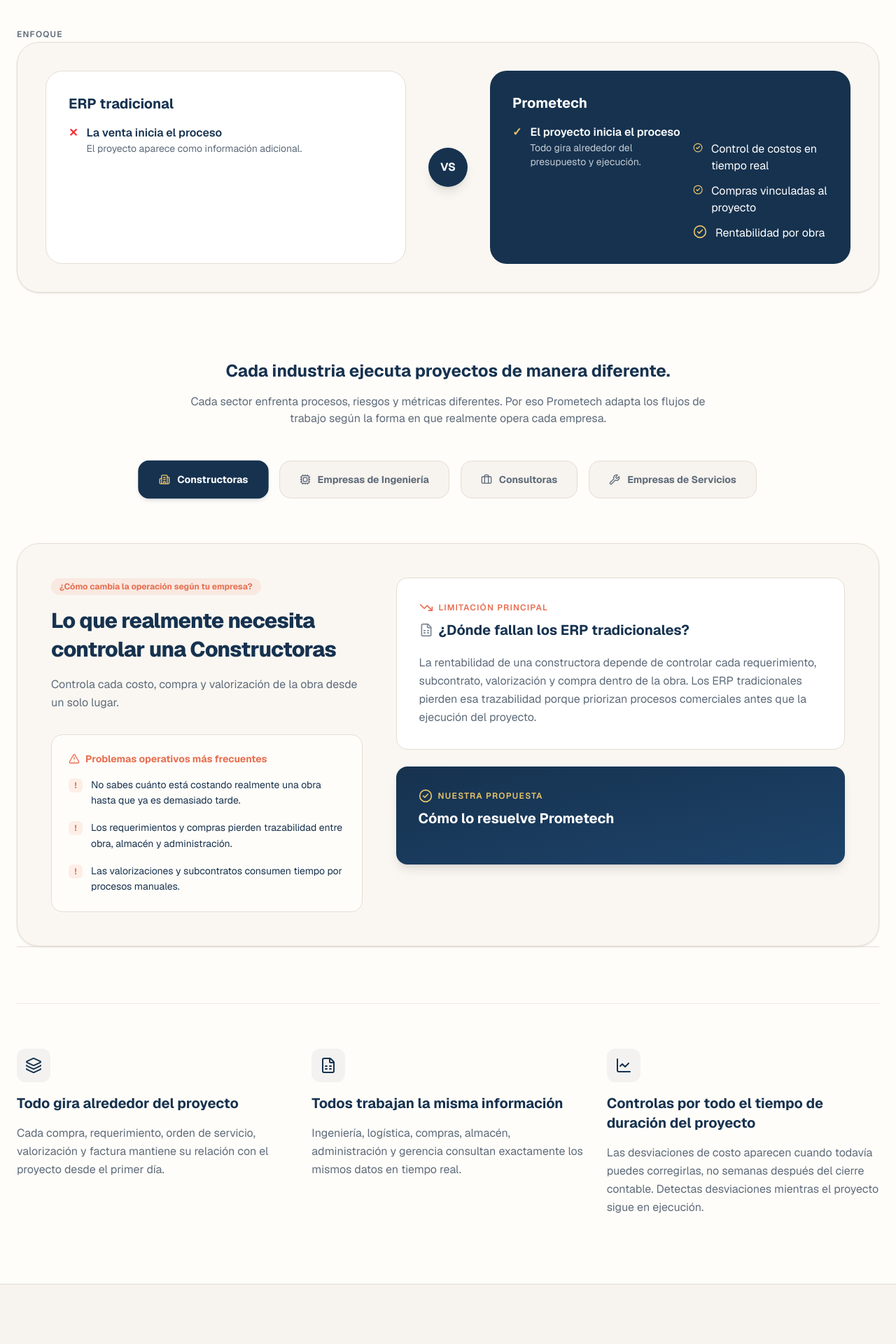
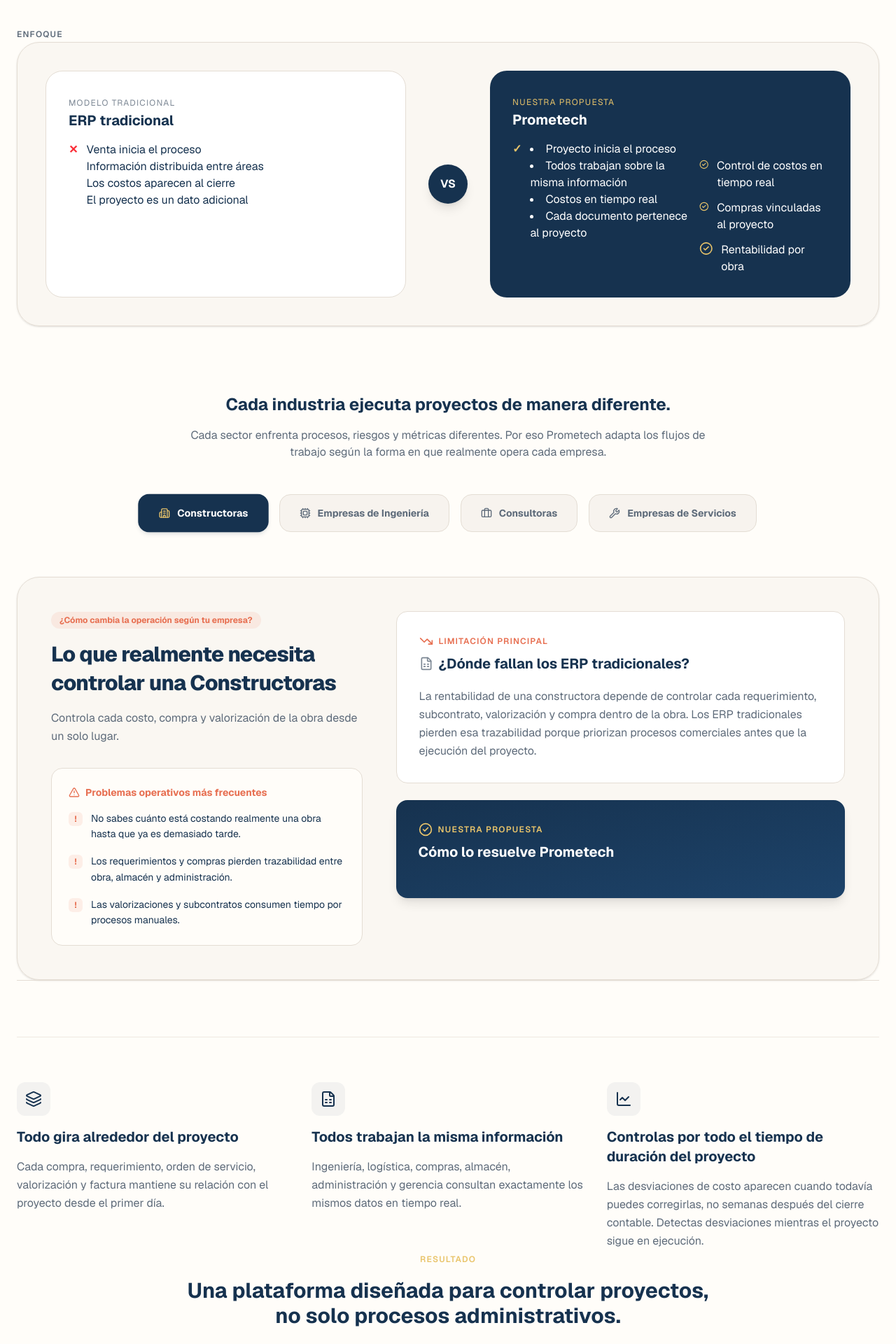
Before and after one commit to alexandermerino-prometech/landing-page, a Next.js app: page / in a window 1280 px wide. Shown: the part 1540-3460 px from the top of the page at 70% size. Built offline with nearby package versions, Linux system fonts and the light colour scheme.

Commit message:
fixing issues in ConceptoErp

```diff
--- a/app/components/ConceptoErp.tsx
+++ b/app/components/ConceptoErp.tsx
@@ -133,6 +133,9 @@ export default function ConceptoErp() {
 
         <div id="comparacion" className="mb-24 grid lg:grid-cols-[1fr_auto_1fr] gap-8 items-stretch bg-[#F7F3EE]/60 border border-[#E4DDD4] rounded-[32px] p-10 shadow-sm">
           <div className="rounded-3xl border border-[#E4DDD4] p-8 bg-white">
+            <span className="text-xs uppercase tracking-widest text-[#7C8794]">
+            Modelo tradicional
+            </span>
             <h3 className="font-bold text-xl mb-4">
               ERP tradicional
             </h3>
@@ -141,12 +144,18 @@ export default function ConceptoErp() {
               <li className="flex gap-3">
                   <span className="text-red-500 font-bold">✕</span>
                   <div>
-                      <p className="font-semibold text-[#16324F]">
-                          La venta inicia el proceso
-                      </p>
-                      <p className="text-sm text-[#5E6B7A]">
-                          El proyecto aparece como información adicional.
-                      </p>
+                      <li>
+                      Venta inicia el proceso
+                      </li>
+                      <li>
+                      Información distribuida entre áreas
+                      </li>
+                      <li>
+                      Los costos aparecen al cierre
+                      </li>
+                      <li>
+                      El proyecto es un dato adicional
+                      </li>
                   </div>
               </li>
             </ul>
@@ -159,6 +168,9 @@ export default function ConceptoErp() {
           </div>
 
           <div className="rounded-3xl bg-[#16324F] text-white p-8">
+            <span className="text-xs uppercase tracking-widest text-[#E9C46A]">
+            Nuestra propuesta
+            </span>
             <h3 className="font-bold text-xl mb-4">
               Prometech
             </h3>
@@ -166,12 +178,18 @@ export default function ConceptoErp() {
             <li className="flex gap-3">
               <span className="text-[#E9C46A] font-bold">✓</span>
               <div>
-                <p className="font-semibold">
-                  El proyecto inicia el proceso
-                </p>
-                <p className="text-white/75 text-sm">
-                  Todo gira alrededor del presupuesto y ejecución.
-                </p>
+                <li>
+                Proyecto inicia el proceso
+                </li>
+                <li>
+                Todos trabajan sobre la misma información
+                </li>
+                <li>
+                Costos en tiempo real
+                </li>
+                <li>
+                Cada documento pertenece al proyecto
+                </li>
               </div>
 
               <ul className="mt-6 space-y-3">
@@ -366,7 +384,17 @@ export default function ConceptoErp() {
             </p>
           </div>
         </div>
+        <div className="max-w-3xl mx-auto text-center mb-14">
 
+          <span className="uppercase tracking-widest text-xs text-[#E9C46A] font-semibold">
+              Resultado
+          </span>
+
+          <h3 className="mt-4 text-3xl font-bold text-[#16324F]">
+              Una plataforma diseñada para controlar proyectos, no solo procesos administrativos.
+          </h3>
+
+        </div>
       </div>
     </section>
   );
```
